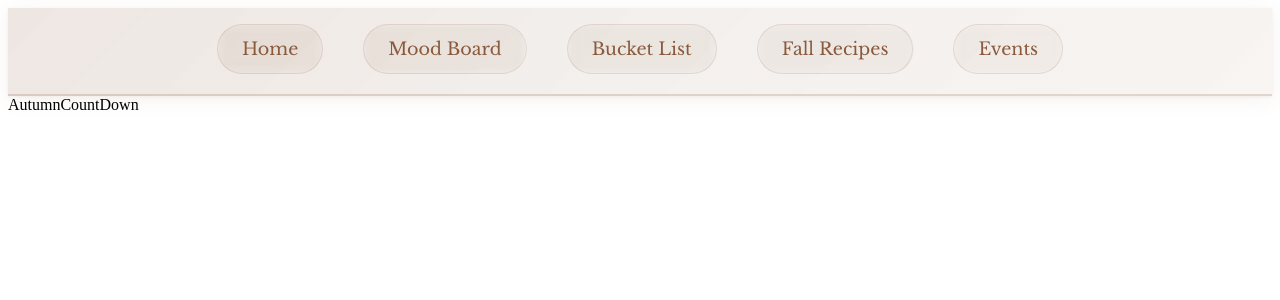
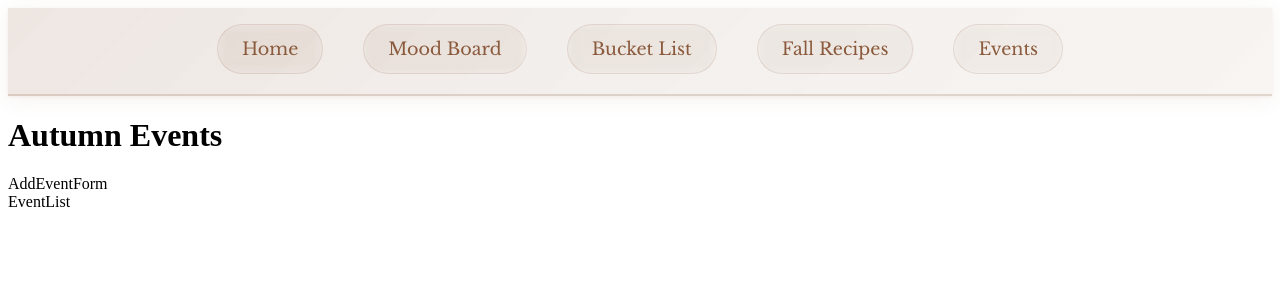
Before and after one commit to Vivien9964/cozy-nest, a React (Vite) app: page /countdown in a window 1280 px wide. Shown: the top 300 px of the page. Built offline with nearby package versions, Linux system fonts and the light colour scheme.

Commit message:
Set up the files for autumn events page, implemented add / remove event functionality and function to calculate remaining days until teh event

```diff
--- /dev/null
+++ b/src/components/AutumnCountDownComponents/AddEventForm.jsx
@@ -0,0 +1,9 @@
+import React, { useState} from 'react'
+
+const AddEventForm = () => {
+  return (
+    <div>AddEventForm</div>
+  )
+}
+
+export default AddEventForm
--- /dev/null
+++ b/src/components/AutumnCountDownComponents/EventList.jsx
@@ -0,0 +1,9 @@
+import React from 'react'
+
+const EventList = () => {
+  return (
+    <div>EventList</div>
+  )
+}
+
+export default EventList
--- a/src/pages/AutumnEvents/AutumnCountDown.jsx
+++ b/src/pages/AutumnEvents/AutumnCountDown.jsx
@@ -1,8 +1,53 @@
-import React from 'react'
+import React, { useEffect, useState } from 'react'
+import AddEventForm from '../../components/AutumnCountDownComponents/AddEventForm';
+import EventList from '../../components/AutumnCountDownComponents/EventList';
 
 const AutumnCountDown = () => {
+
+  const [events, setEvents] = useState(() => {
+    const stored = localStorage.getItem('events')
+    return stored ? JSON.parse(stored) : [];
+  });
+
+  useEffect(() => {
+    localStorage.setItem("events", JSON.stringify(events))
+  }, [events]);
+
+
+  const addEvent = (eventName, eventDate) => {
+    const daysRemaining = calculateRemaining(eventDate);
+    const newEvent = {
+      id: crypto.randomUUID(),
+      name: eventName,
+      date: eventDate,
+      daysRemaining
+    };
+
+    setEvents((prev) => [...prev, newEvent]);
+  }
+
+  const removeEvent = (id) => {
+    setEvents((prev) => prev.filter((event) => event.id !== id));
+  }
+
+
+  const calculateRemaining = (date) => {
+    const today = new Date();
+    const targetDate = new Date(date);
+    const difference = targetDate - today;
+
+    return Math.ceil(difference / (1000 * 60 * 60 * 24));
+  }
+
   return (
-    <div>AutumnCountDown</div>
+    <div>
+
+      <h1>Autumn Events</h1>
+
+      <AddEventForm onAddEvent={addEvent} />
+      <EventList events={events} onRemoveEvent={removeEvent} />
+
+    </div>
   )
 }
 
--- a/src/pages/FallRecipes/FallRecipes.jsx
+++ b/src/pages/FallRecipes/FallRecipes.jsx
@@ -7,9 +7,10 @@ const FallRecipes = () => {
 
     <div>
 
-    <RecipeList />
+      <button><Link to={'/favorites'}>See Favorites</Link></button>
 
-      <button><Link to={'/favorites'}>See Favorites</Link></button>
+      <RecipeList />
+
 
     </div>
   )
--- a/src/pages/FallRecipes/Favorites.jsx
+++ b/src/pages/FallRecipes/Favorites.jsx
@@ -16,6 +16,11 @@ const Favorites = () => {
   return (
     <div>
       <h2>Your Favorite Recipes</h2>
+
+      <button>
+        <Link to={"/recipes"}>Back to Recipes</Link>
+      </button>
+
       <ul>
         {favoriteRecipes.map((recipe) => (
           <li key={recipe.id}>
@@ -26,9 +31,6 @@ const Favorites = () => {
         ))}
       </ul>
 
-      <button>
-        <Link to={"/recipes"}>Back to Recipes</Link>
-      </button>
     </div>
   );
 };
```
Also changed, not shown: src/components/AutumnCountDownComponents/CountDownCard.jsx (added, +9 -0 lines).
